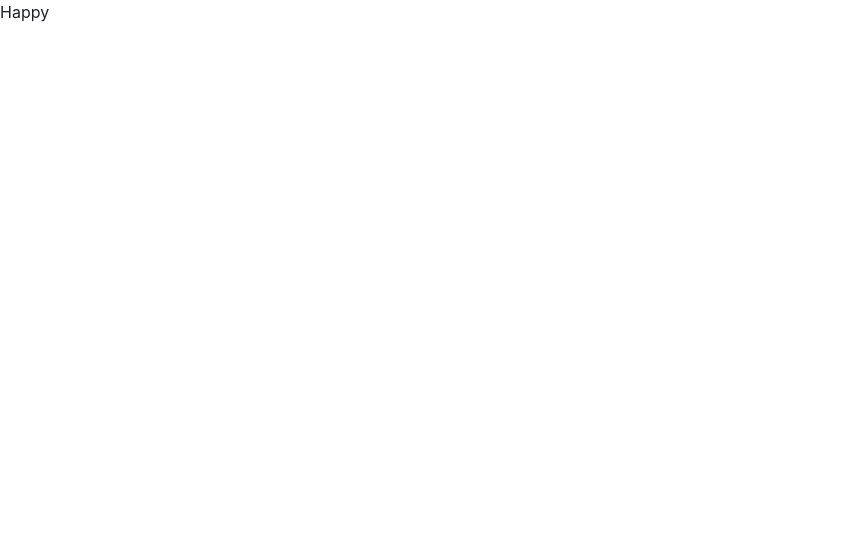
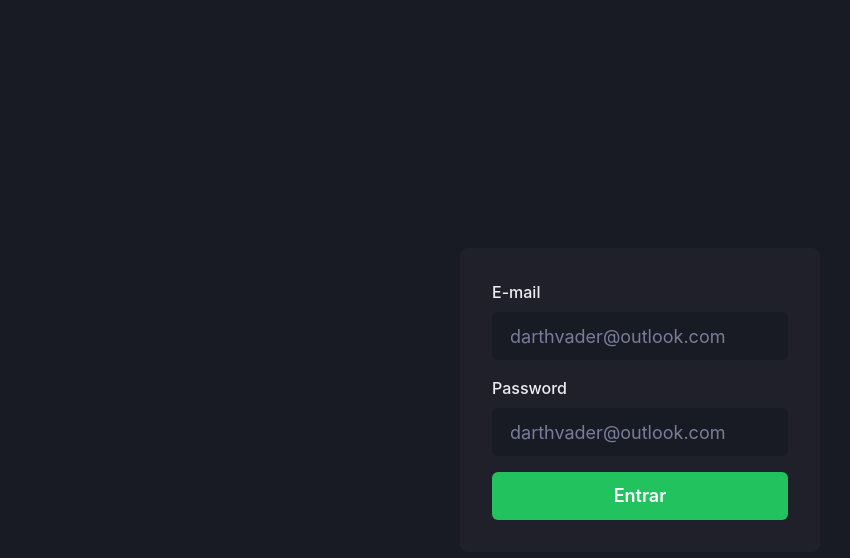
Before and after one commit to l-fernandocosta/happy, a Next.js app: page / in a window 1280 px wide. Shown: the top 558 px of the page, without its empty margins (0-850 px from the left). Built offline with nearby package versions, Linux system fonts and the light colour scheme.

Commit message:
input component

```diff
--- a/package.json
+++ b/package.json
@@ -11,6 +11,7 @@
   "dependencies": {
     "@chakra-ui/core": "^0.8.0",
     "@chakra-ui/react": "^1.8.5",
+    "@emotion/core": "^11.0.0",
     "@emotion/react": "^11",
     "@emotion/styled": "^11",
     "framer-motion": "^6",
--- /dev/null
+++ b/src/components/Input/index.tsx
@@ -0,0 +1,28 @@
+import { FormControl, FormLabel, Input as ChakraInput , InputProps as ChakraInputProps} from "@chakra-ui/react";
+
+interface InputProps  extends ChakraInputProps {
+  name: string,
+  label?: string,
+}
+
+export  function Input({name, label, ...rest} : InputProps) {
+  return(
+    <FormControl>
+      {!!label && <FormLabel htmlFor="email">{label}</FormLabel>}
+      <ChakraInput
+        id= {name}
+        placeholder="darthvader@outlook.com"
+        focusBorderColor={"green.500"}
+        bg="gray.900"
+        color="whiteAlpha.500"
+        variant={"filled"}
+        _hover={{
+          bgColor: 'gray.900'
+        }}
+        size='lg'
+        {...rest}
+        />
+    </FormControl>
+
+  )
+}
--- a/src/pages/_app.tsx
+++ b/src/pages/_app.tsx
@@ -1,6 +1,6 @@
 import { AppProps } from 'next/app'
 import { ChakraProvider } from '@chakra-ui/react'
-import { theme } from '../styles/theme';
+import { theme } from '../styles/theme.styles.global';
 
 function MyApp({ Component, pageProps }: AppProps) {
   return (
--- a/src/pages/index.tsx
+++ b/src/pages/index.tsx
@@ -1,11 +1,32 @@
+import { Button, Stack, Flex } from "@chakra-ui/react"
+import {Input} from "../components/Input"
+
+export default function SignIn() {
+  return (
+    <Flex
+      align='center'
+      justify='center'
+      w='100vw'
+      h='100vh'>
+        <Flex as='form'
+          w='100%' maxW={360}
+          bg='gray.800'
+          p="8"
+          borderRadius={8}
+          flexDir='column'
+        >
+          <Stack spacing={"4"}>
+          <Input type={'email'} name= {'email'} label='E-mail'></Input>
+          <Input type={'password'} name= {'Password'} label='Password'></Input>
 
 
-export default function Home() {
-  return (
-    <div >
-        <h1>
-          Happy
-        </h1>
-    </div>
+            <Button colorScheme={"whatsapp"} type={"submit"} size="lg">Entrar</Button>
+
+          </Stack>
+
+
+        </Flex>
+
+    </Flex>
   )
 }
--- /dev/null
+++ b/src/styles/theme.styles.global.ts
@@ -0,0 +1,35 @@
+import { extendTheme } from '@chakra-ui/react';
+
+
+export const theme = extendTheme({
+  colors: {
+    gray: {
+      "900": "#181b23",
+      "800": "#1F2029",
+      "700": "#353646",
+      "600": "#4B4D63",
+      "500": "#616480",
+      "400": "#797D9A",
+      "300": "#9699B0",
+      "200": "#B3B5C6",
+      "100": "#D1D2DC",
+      "50": "#EEEEF2",
+
+    }
+
+},
+
+styles: {
+  fonts: {
+    heading: 'Roboto',
+    body: 'Roboto',
+
+  },
+  global:{
+    body: {
+      bg: 'gray.900',
+      color: 'gray.50'
+    }
+  }
+}
+})
--- a/src/styles/theme.ts
+++ /dev/null
@@ -1,32 +0,0 @@
-import { extendTheme } from '@chakra-ui/react';
-
-
-export const theme = extendTheme({
-  colors: {
-    gray: {
-      gray: {
-        "900": "#181b23",
-        "800": "#1F2029",
-        "700": "#353646",
-        "600": "#4B4D63",
-        "500": "#616480",
-        "400": "#797D9A",
-        "300": "#9699B0",
-        "200": "#B3B5C6",
-        "100": "#D1D2DC",
-        "50": "#EEEEF2",
-
-      }
-    }
-  },
-
-  style: {
-
-    global:{
-      body: {
-        bg: 'gray.900',
-        color: 'gray.50'
-      }
-    }
-  }
-})
```
Also changed, not shown: 1 other file (tests, documents, lock files or other folders).
